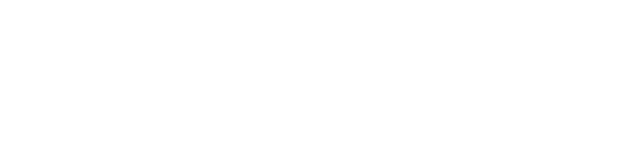
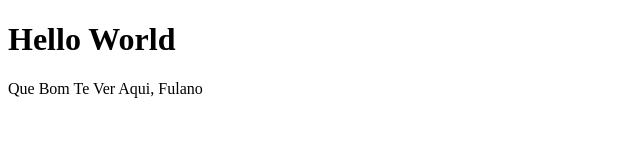
Before and after one commit to Heliton07/projeto_1_3, a plain HTML site: page index.html in a window 1280 px wide. Shown: the whole page, without its empty margins (0-640 px from the left). Drawn offline with Linux system fonts and the light colour scheme.

Commit message:
Base com titulo

```diff
--- a/index.html
+++ b/index.html
@@ -6,6 +6,10 @@
     <title>Hello World</title>
 </head>
 <body>
+    <header>
+    <h1>Hello World</h1>
+        <p>Que Bom Te Ver Aqui, Fulano</p>
+    </header>
 
 </body>
 </html>
```
